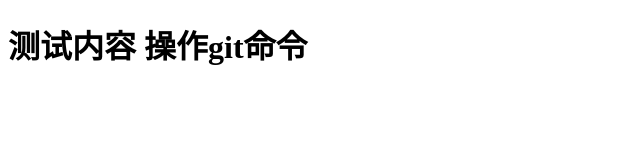
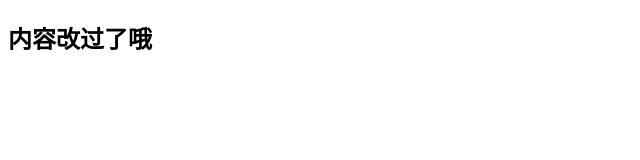
Before and after one commit to sherry8023/testGit, a plain HTML site: page index.html in a window 1280 px wide. Shown: the whole page, without its empty margins (0-640 px from the left). Drawn offline with Linux system fonts and the light colour scheme.

Commit message:
内容发生改了

```diff
--- a/index.html
+++ b/index.html
@@ -7,6 +7,6 @@
     <title>Document</title>
 </head>
 <body>
-    <h1>测试内容 操作git命令</h1>
+    <h2>内容改过了哦</h2>
 </body>
 </html>
```
